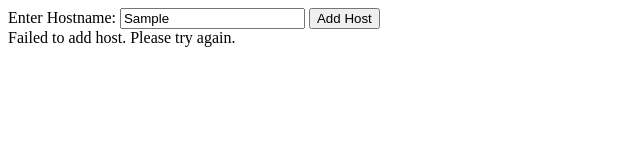
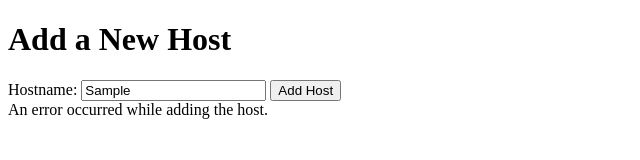
Before and after one commit to RaketenRonny500/SSLCertValidation3, a website: page www/index.html in a window 1280 px wide. Both pictures are taken after typing "Sample" into the empty fields and a click on the button "Add Host". Shown: the whole page, without its empty margins (0-640 px from the left). Drawn offline with Linux system fonts and the light colour scheme; no server answers.

Commit message:
HTML+EventListener+CertCheck rdy

```diff
--- a/auth.js
+++ b/auth.js
@@ -1,4 +1,4 @@
-const token = process.env.AUTH_TOKEN || "7F18B7C8A5016BFC9F99F34CF511C46E"
+const token = "7F18B7C8A5016BFC9F99F34CF511C46E"
 
 
 function auth(req, res, next) {
--- a/package.json
+++ b/package.json
@@ -10,6 +10,7 @@
     "axios": "^1.4.0",
     "better-sqlite3": "^8.5.1",
     "body-parser": "^1.20.2",
+    "cookie-parser": "^1.4.6",
     "cors": "^2.8.5",
     "dotenv": "^16.3.1",
     "express": "^4.18.2",
--- a/www/index.html
+++ b/www/index.html
@@ -6,12 +6,14 @@
     <title>Add Host</title>
 </head>
 <body>
-<form id="addHostForm">
-    <label for="hostname">Enter Hostname:</label>
+<h1>Add a New Host</h1>
+<form id="hostForm">
+    <label for="hostname">Hostname:</label>
     <input type="text" id="hostname" name="hostname" required>
     <button type="submit">Add Host</button>
 </form>
 <div id="message"></div>
+
 <script src="script.js"></script>
 </body>
 </html>
--- a/www/script.js
+++ b/www/script.js
@@ -1,31 +1,30 @@
-document.getElementById('addHostForm').addEventListener('submit', addHost);
-
-function addHost(event) {
-    event.preventDefault(); // Prevent the default form submission
+document.getElementById('hostForm').addEventListener('submit', function(e) {
+    e.preventDefault(); // Prevent the default form submission
 
     const hostname = document.getElementById('hostname').value;
 
-    fetch(`/host`, {
+    // Retrieve the token from session storage
+    const token = sessionStorage.getItem('token');
+
+    // Construct the request body
+    const requestBody = JSON.stringify({ hostname });
+
+    // Make a POST request to the backend
+    fetch('/host', {
         method: 'POST',
         headers: {
+            'Authorization': `Bearer ${token}`,
             'Content-Type': 'application/json'
-            // Removed the 'Authorization' header
         },
-        body: JSON.stringify({ hostname })
+        body: requestBody
     })
-        .then(response => {
-            if (!response.ok) {
-                return response.text().then(text => {
-                    throw new Error(`Failed to add host: ${text}`);
-                });
-            }
-            return response.json();
-        })
-        .then(() => {
-            document.getElementById('message').textContent = 'Host added successfully!';
+        .then(response => response.json())
+        .then(data => {
+            // Handle the response from the server
+            document.getElementById('message').innerText = 'Host added successfully!';
         })
         .catch(error => {
-            console.error("An error occurred:", error);
-            document.getElementById('message').textContent = 'Failed to add host. Please try again.';
+            console.error('Error:', error);
+            document.getElementById('message').innerText = 'An error occurred while adding the host.';
         });
-}
+});
```
Also changed, not shown: 1 other file.
